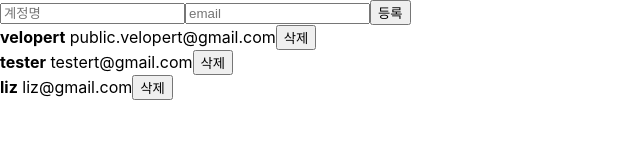
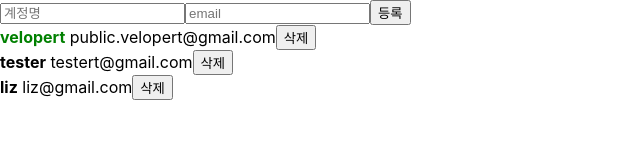
Before and after one commit to bellin83/react-begin, a React (Create React App) app: page / in a window 1280 px wide. Shown: the top 160 px of the page, without its empty margins (0-640 px from the left). Built offline with nearby package versions, Linux system fonts and the light colour scheme.

Commit message:
배열에 항목 수정하기

```diff
--- a/src/App.js
+++ b/src/App.js
@@ -21,17 +21,20 @@
     {
         id: 1,
         username: 'velopert',
-        email: 'public.velopert@gmail.com'
+        email: 'public.velopert@gmail.com',
+        active: true,
     },
     {
         id: 2,
         username: 'tester',
-        email: 'testert@gmail.com'
+        email: 'testert@gmail.com',
+        active: false,
     },
     {
         id: 3,
         username: 'liz',
-        email: 'liz@gmail.com'
+        email: 'liz@gmail.com',
+        active: false,
     },
 ]);
 
@@ -58,6 +61,16 @@
   setUsers(users.filter(user => user.id !== id));
 }
 
+const onToggle = id => {
+  setUsers(users.map(
+    user => user.id === id
+      ? {...user, active: !user.active}
+      : user
+  ));
+}
+
+
+
 return (
     <>
       <CreateUser
@@ -66,7 +79,7 @@
         onChange={onChange}
         onCreate={onCreate}
       />
-      <UserList users={users} onRemove={onRemove}/>
+      <UserList users={users} onRemove={onRemove} onToggle={onToggle}/>
     </>
   );
 }
--- a/src/UserList.js
+++ b/src/UserList.js
@@ -1,25 +1,36 @@
 import React from 'react';
 
-function User({ user, onRemove }) {
-    const { username, email, id } = user;
+function User({ user, onRemove, onToggle }) {
+    const { username, email, id, active } = user;
     return (
         <div>
-            <b>{username}</b> <span>{email}</span>
+            <b
+                style={{
+                    color: active ? 'green' : 'black',
+                    cursor: 'pointer',
+                }}
+                onClick={() => onToggle(id)}
+            >
+                {username}
+            </b>
+            &nbsp;
+            <span>{email}</span>
             <button onClick={() => onRemove(id)}>삭제</button>
         </div>
     );
 }
 
-function UserList({users, onRemove}) {
+function UserList({users, onRemove, onToggle}) {
     return (
         <div>
             {
                 users.map(
-                    (user, index) => (
+                    (user) => (
                         <User
                             user={user}
                             key={user.id}
                             onRemove={onRemove}
+                            onToggle={onToggle}
                         />
                     )
                 )
```
